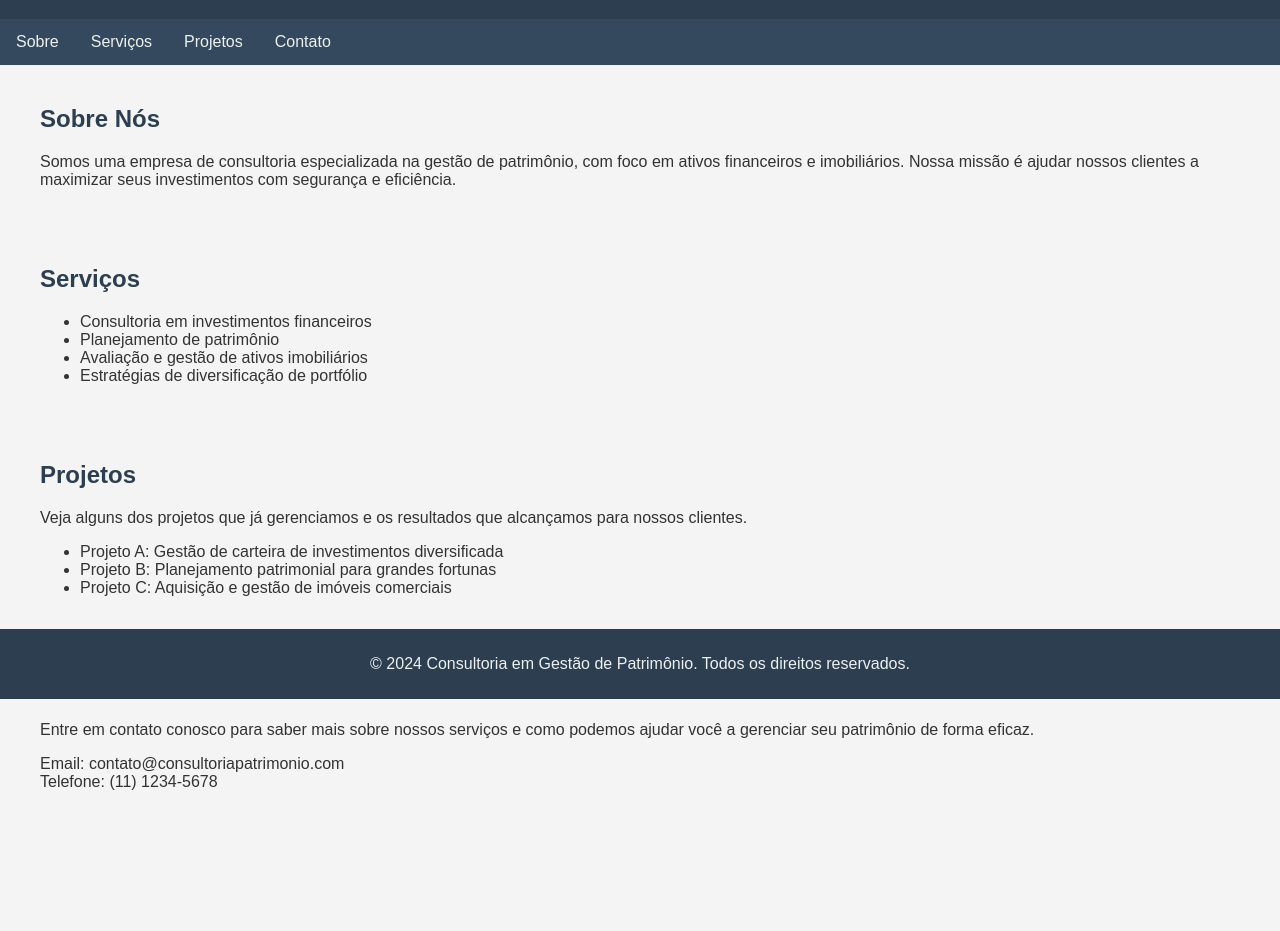
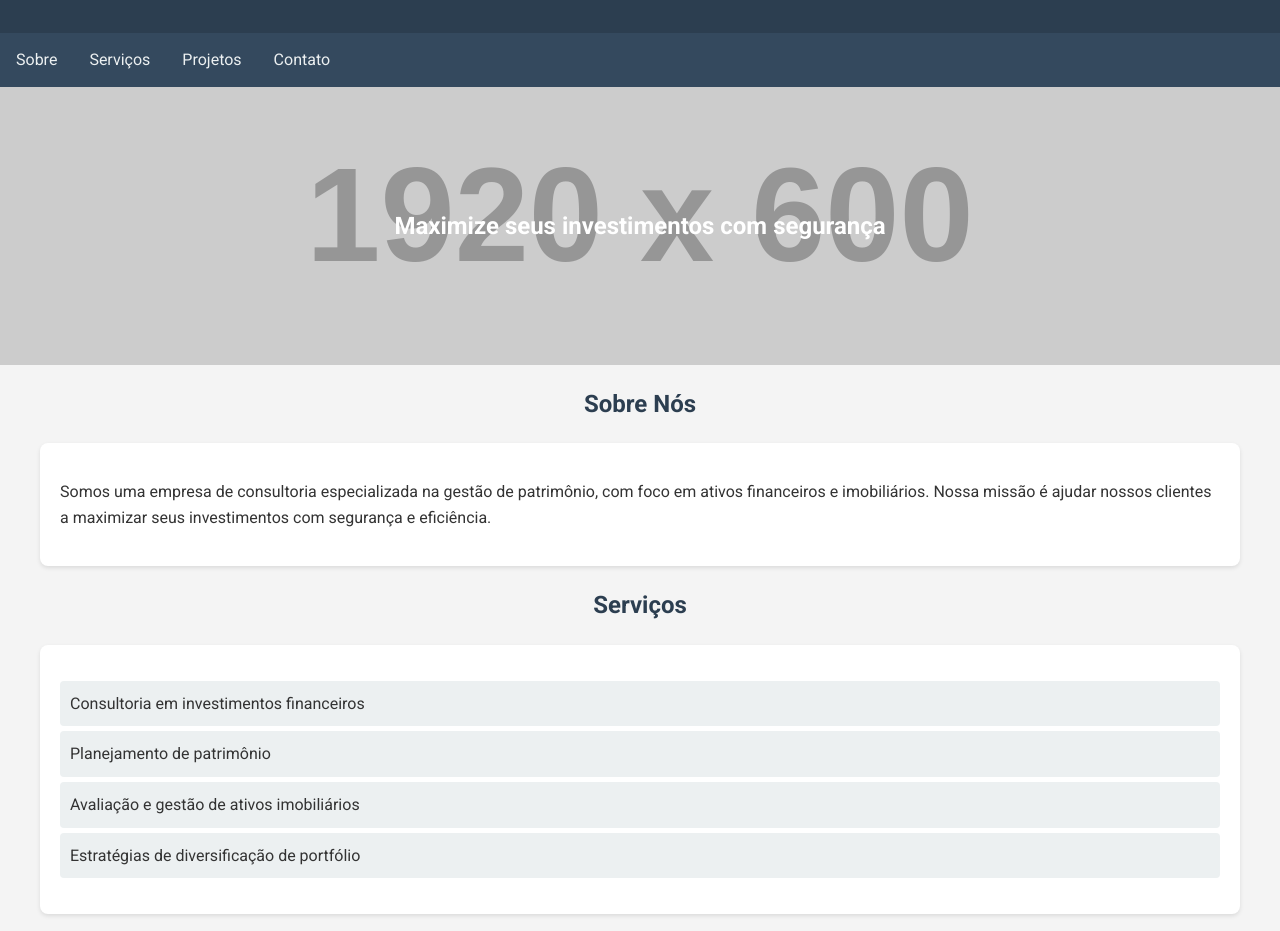
Before and after one commit to gmtol17/consultoria-gestao-patrimonio, a plain HTML site: page index.html in a window 1280 px wide. Shown: the part 101-1032 px from the top of the page. Before the commit the page ends 928 px from the top, so only its background shows below. Drawn offline with Linux system fonts and the light colour scheme; placeholder pictures from the web are drawn by us.

Commit message:
Add files via upload

```diff
--- a/index.html
+++ b/index.html
@@ -4,13 +4,15 @@
     <meta charset="UTF-8">
     <meta name="viewport" content="width=device-width, initial-scale=1.0">
     <title>Consultoria em Gestão de Patrimônio</title>
+    <link href="https://fonts.googleapis.com/css2?family=Roboto:wght@400;700&display=swap" rel="stylesheet">
     <style>
         body {
-            font-family: Arial, sans-serif;
+            font-family: 'Roboto', sans-serif;
             margin: 0;
             padding: 0;
             background-color: #f4f4f4;
             color: #333;
+            line-height: 1.6;
         }
         header {
             background-color: #2c3e50;
@@ -29,36 +31,63 @@
             text-align: center;
             padding: 14px 16px;
             text-decoration: none;
+            transition: background 0.3s;
         }
         nav a:hover {
             background-color: #1abc9c;
             color: white;
         }
+        .hero {
+            background: url('https://via.placeholder.com/1920x600') no-repeat center center/cover;
+            color: white;
+            padding: 100px 0;
+            text-align: center;
+        }
+        .container {
+            max-width: 1200px;
+            margin: 0 auto;
+            padding: 0 20px;
+        }
+        .section-title {
+            color: #2c3e50;
+            margin-bottom: 20px;
+            text-align: center;
+        }
         section {
-            padding: 20px;
+            padding: 60px 0;
         }
         footer {
             background-color: #2c3e50;
             color: #ecf0f1;
             text-align: center;
             padding: 10px 0;
-            position: fixed;
+            position: relative;
+            bottom: 0;
             width: 100%;
-            bottom: 0;
         }
-        .container {
-            max-width: 1200px;
-            margin: 0 auto;
+        .card {
+            background: white;
+            border-radius: 8px;
+            box-shadow: 0 2px 4px rgba(0,0,0,0.1);
+            margin-bottom: 20px;
+            padding: 20px;
+            transition: transform 0.3s;
         }
-        .hero {
-            background: #34495e;
-            color: white;
-            padding: 50px 0;
-            text-align: center;
+        .card:hover {
+            transform: translateY(-10px);
         }
-        .section-title {
-            color: #2c3e50;
-            margin-bottom: 20px;
+        .card ul {
+            list-style: none;
+            padding: 0;
+        }
+        .card ul li {
+            background: #ecf0f1;
+            margin: 5px 0;
+            padding: 10px;
+            border-radius: 4px;
+        }
+        .contact-info p {
+            margin: 5px 0;
         }
     </style>
 </head>
@@ -75,35 +104,48 @@
     <a href="#contato">Contato</a>
 </nav>
 
+<div class="hero">
+    <h2>Maximize seus investimentos com segurança</h2>
+</div>
+
 <section id="sobre" class="container">
     <h2 class="section-title">Sobre Nós</h2>
+    <div class="card">
         <p>Somos uma empresa de consultoria especializada na gestão de patrimônio, com foco em ativos financeiros e imobiliários. Nossa missão é ajudar nossos clientes a maximizar seus investimentos com segurança e eficiência.</p>
+    </div>
 </section>
 
 <section id="servicos" class="container">
     <h2 class="section-title">Serviços</h2>
+    <div class="card">
         <ul>
             <li>Consultoria em investimentos financeiros</li>
             <li>Planejamento de patrimônio</li>
             <li>Avaliação e gestão de ativos imobiliários</li>
             <li>Estratégias de diversificação de portfólio</li>
         </ul>
+    </div>
 </section>
 
 <section id="projetos" class="container">
     <h2 class="section-title">Projetos</h2>
+    <div class="card">
         <p>Veja alguns dos projetos que já gerenciamos e os resultados que alcançamos para nossos clientes.</p>
         <ul>
             <li>Projeto A: Gestão de carteira de investimentos diversificada</li>
             <li>Projeto B: Planejamento patrimonial para grandes fortunas</li>
             <li>Projeto C: Aquisição e gestão de imóveis comerciais</li>
         </ul>
+    </div>
 </section>
 
 <section id="contato" class="container">
     <h2 class="section-title">Contato</h2>
+    <div class="card contact-info">
         <p>Entre em contato conosco para saber mais sobre nossos serviços e como podemos ajudar você a gerenciar seu patrimônio de forma eficaz.</p>
-    <p>Email: contato@consultoriapatrimonio.com<br>Telefone: (11) 1234-5678</p>
+        <p>Email: contato@consultoriapatrimonio.com</p>
+        <p>Telefone: (11) 1234-5678</p>
+    </div>
 </section>
 
 <footer>
```
Lines whose indentation alone changed are shown as unchanged.
